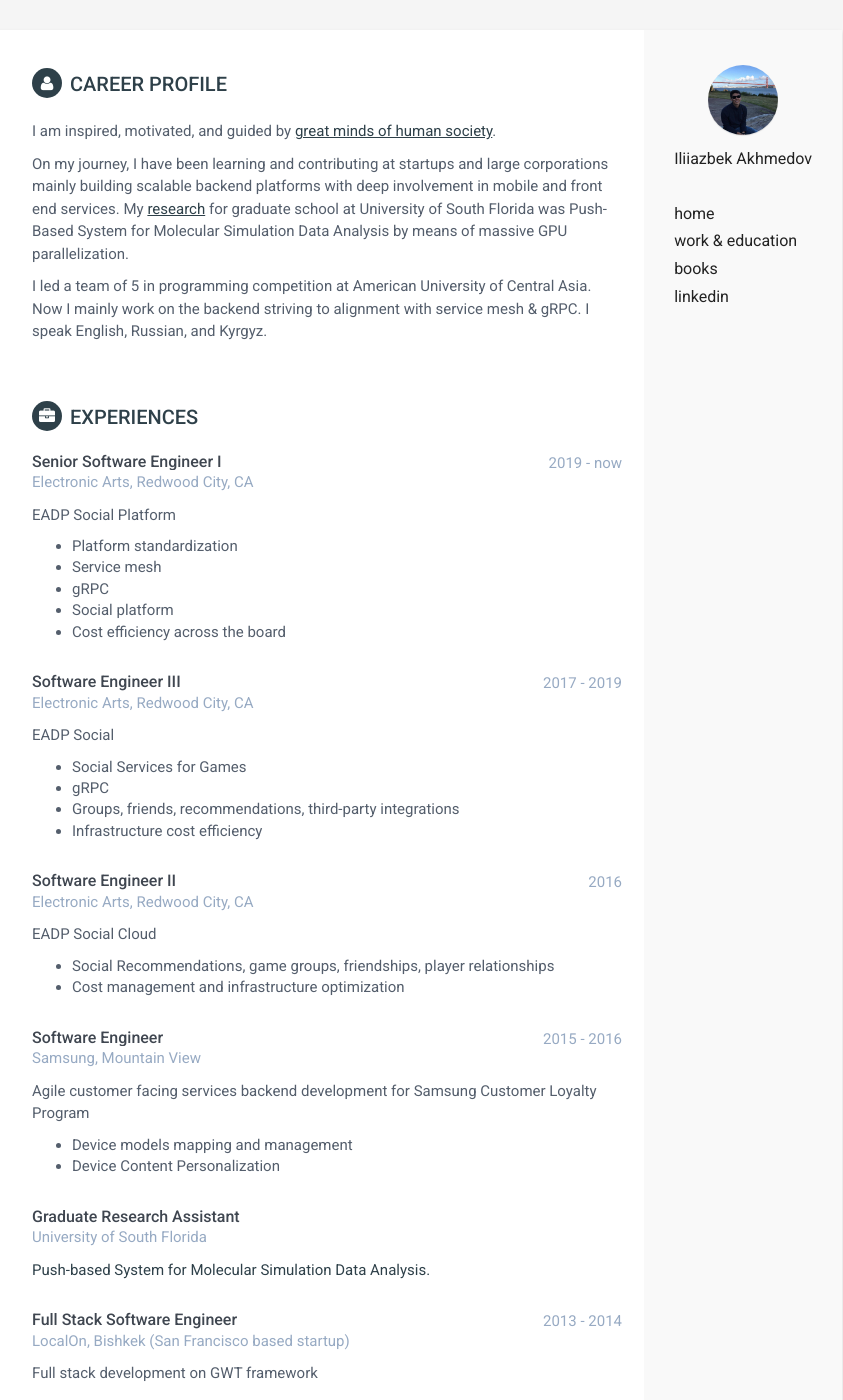
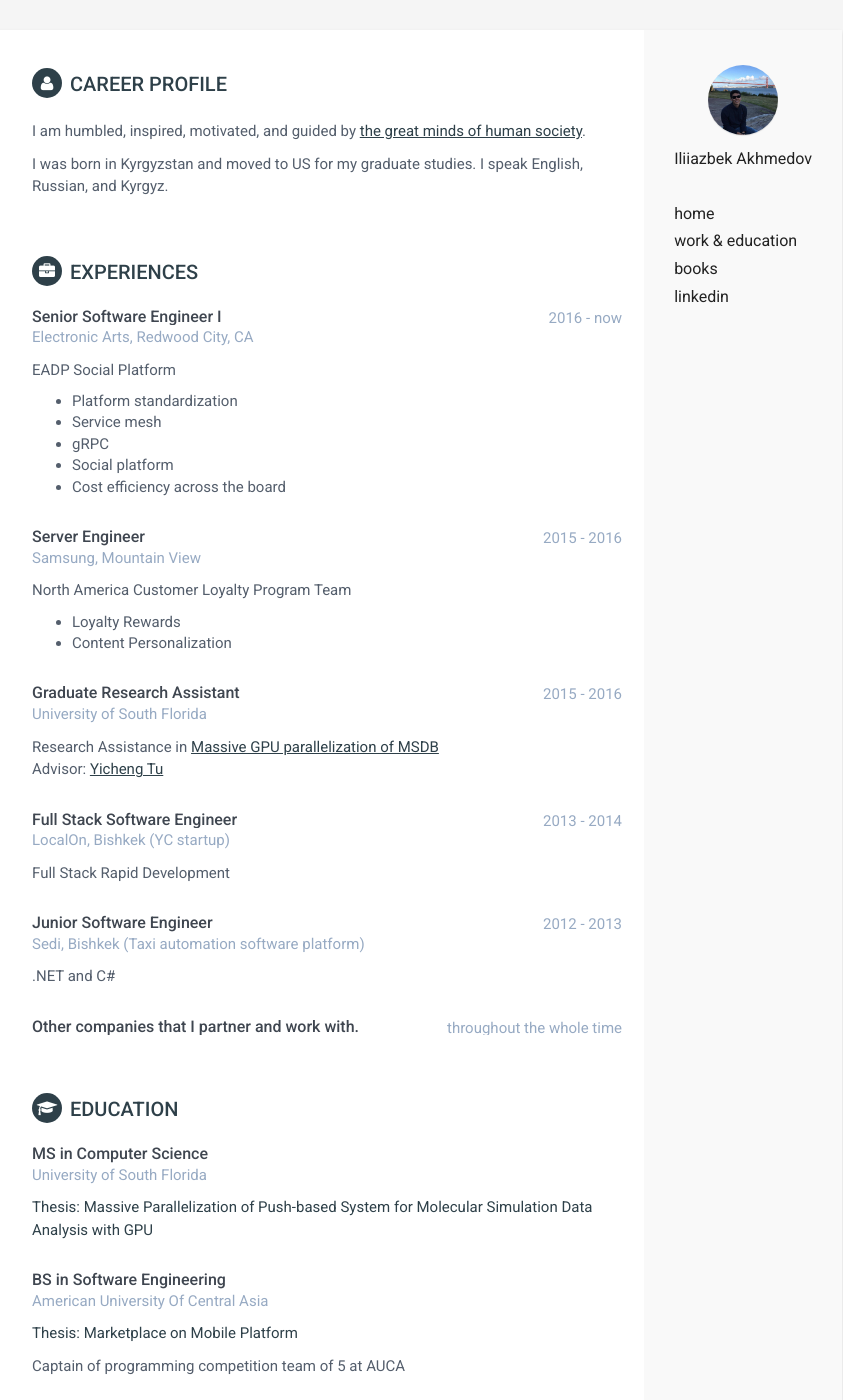
Before and after one commit to ianomad/ianomad.github.io, a Jekyll site: the page built from me.html, in a window 1280 px wide and 1400 px high. Shown: the whole window, without its empty margins (223-1066 px from the left). Built offline with Jekyll 4.4.1, drawn with Linux system fonts in a browser that asks for light colours; nearby versions of some CDN libraries; some of the changed text lies outside the part shown.

Commit message:
Added some adjustments to my work-education page

```diff
--- a/_includes/career-profile.html
+++ b/_includes/career-profile.html
@@ -3,16 +3,10 @@
 <div class="summary">
 
     <p>
-      I am inspired, motivated, and guided by <a href = "/books"><u>great minds of human society</u></a>.
+      I am humbled, inspired, motivated, and guided by <a href = "/books"><u>the great minds of human society</u></a>.
     </p>
     <p>
-      On my journey, I have been learning and contributing at startups and large corporations mainly building scalable backend platforms with deep involvement in mobile and front end services.
-      My <a href="http://scholarcommons.usf.edu/etd/6448/" target="_blank"><u>research</u></a> for graduate school at University of South Florida was Push-Based System for Molecular Simulation Data Analysis by means of massive GPU parallelization.
-    </p>
-    <p>
-      I led a team of 5 in programming competition at American University of Central Asia. Now I mainly work on the backend striving to alignment with service mesh & gRPC.
-
-      I speak English, Russian, and Kyrgyz.
+      I was born in Kyrgyzstan and moved to US for my graduate studies. I speak English, Russian, and Kyrgyz.
     </p>
 
 </div><!--//summary-->
--- a/_includes/education.html
+++ b/_includes/education.html
@@ -26,6 +26,7 @@
         </div><!--//meta-->
         <div class="details">
             <p><a href="http://barmaktar.appspot.com/">Thesis: Marketplace on Mobile Platform</a></p>
+            <p>Captain of programming competition team of 5 at AUCA</p>
         </div><!--//details-->
     </div><!--//item-->
 
--- a/_includes/experience.html
+++ b/_includes/experience.html
@@ -6,7 +6,7 @@
         <div class="meta">
             <div class="upper-row">
                 <h3 class="job-title">Senior Software Engineer I</h3>
-                <div class="time">2019 - now</div>
+                <div class="time">2016 - now</div>
             </div><!--//upper-row-->
             <div class="company">Electronic Arts, Redwood City, CA</div>
         </div><!--//meta-->
@@ -25,53 +25,17 @@
     <div class="item">
         <div class="meta">
             <div class="upper-row">
-                <h3 class="job-title">Software Engineer III</h3>
-                <div class="time">2017 - 2019</div>
-            </div><!--//upper-row-->
-            <div class="company">Electronic Arts, Redwood City, CA</div>
-        </div><!--//meta-->
-        <div class="details">
-            <p>EADP Social</p>
-            <ul>
-              <li> Social Services for Games </li>
-              <li> gRPC </li>
-              <li> Groups, friends, recommendations, third-party integrations </li>
-              <li> Infrastructure cost efficiency </li>
-            </ul>
-        </div><!--//details-->
-    </div><!--//item-->
-
-    <div class="item">
-        <div class="meta">
-            <div class="upper-row">
-                <h3 class="job-title">Software Engineer II</h3>
-                <div class="time">2016</div>
-            </div><!--//upper-row-->
-            <div class="company">Electronic Arts, Redwood City, CA</div>
-        </div><!--//meta-->
-        <div class="details">
-            <p>EADP Social Cloud</p>
-            <ul>
-              <li>Social Recommendations, game groups, friendships, player relationships</li>
-              <li>Cost management and infrastructure optimization</li>
-            </ul>
-        </div><!--//details-->
-    </div><!--//item-->
-
-    <div class="item">
-        <div class="meta">
-            <div class="upper-row">
-                <h3 class="job-title">Software Engineer</h3>
+                <h3 class="job-title">Server Engineer</h3>
                 <div class="time">2015 - 2016</div>
             </div><!--//upper-row-->
             <div class="company">Samsung, Mountain View</div>
         </div><!--//meta-->
         <div class="details">
             <p>
-              Agile customer facing services backend development for Samsung Customer Loyalty Program
+              North America Customer Loyalty Program Team
               <ul>
-                <li>Device models mapping and management</li>
-                <li>Device Content Personalization</li>
+                <li>Loyalty Rewards</li>
+                <li>Content Personalization</li>
               </ul>
             </p>
         </div><!--//details-->
@@ -82,11 +46,16 @@
             <div class="upper-row">
                 <h3 class="job-title">Graduate Research Assistant</h3>
                 <!-- <div class="time">2014 - 2015</div> -->
+                <div class="time">2015 - 2016</div>
             </div><!--//upper-row-->
             <div class="company">University of South Florida</div>
         </div><!--//meta-->
         <div class="details">
-            <p><a href="http://scholarcommons.usf.edu/etd/6448/" target="_blank">Push-based System for Molecular Simulation Data Analysis.</a></p>
+            <p>
+              Research Assistance in <a href="http://scholarcommons.usf.edu/etd/6448/" target="_blank"><u>Massive GPU parallelization of MSDB</u></a>
+              <br />
+              Advisor: <a href="https://www.usf.edu/engineering/cse/people/tu-yicheng.aspx" target="_blank"><u>Yicheng Tu</u></a>
+            </p>
         </div><!--//details-->
     </div><!--//item-->
 
@@ -96,10 +65,10 @@
                 <h3 class="job-title">Full Stack Software Engineer</h3>
                 <div class="time">2013 - 2014</div>
             </div><!--//upper-row-->
-            <div class="company">LocalOn, Bishkek (San Francisco based startup)</div>
+            <div class="company">LocalOn, Bishkek (YC startup)</div>
         </div><!--//meta-->
         <div class="details">
-            <p>Full stack development on GWT framework</p>
+            <p>Full Stack Rapid Development</p>
         </div><!--//details-->
     </div><!--//item-->
 
@@ -109,7 +78,8 @@
                 <h3 class="job-title">Junior Software Engineer</h3>
                 <div class="time">2012 - 2013</div>
             </div><!--//upper-row-->
-            <div class="company">Sedi, Bishkek (Russia based taxi automation software platform)</div>
+            <div class="company">Sedi, Bishkek (Taxi automation software platform)</div>
+            <p>.NET and C#</p>
         </div><!--//meta-->
     </div><!--//item-->
 
--- a/_includes/projects.html
+++ b/_includes/projects.html
@@ -4,11 +4,11 @@
         <p>Sometimes developers need more freedom and it comes out to either rock climbing or side projects where they can express more creativity and intelligence. This is why this section exists.</p>
     </div>
     <div class="item">
-        <span class="project-title">Репортер</span> -
-        <span class="project-tagline">An app in collaboration with a news agency <a href="http://akipress.org" target="_blank">AkiPress</a> for reporting and browsing news.</span>
+        <span class="project-title">Reporter</span> -
+        <span class="project-tagline"><a href="http://reporter.akipress.org">Android app for crowdsourced news</a> for <a href="http://akipress.org" target="_blank">AkiPress</a>.</span>
     </div>
     <div class="item">
-        <span class="project-title">Базар</span> -
+        <span class="project-title">Bazar</span> -
         <span class="project-tagline"><a href="https://bazarapp.info" >A mobile platform based marketplace</a></span>
     </div>
 </section><!--//section-->
--- a/me.html
+++ b/me.html
@@ -9,7 +9,3 @@
 {% include education.html %}
 
 {% include projects.html %}
-
-{% include other.html %}
-
-{% include skills.html %}
```
